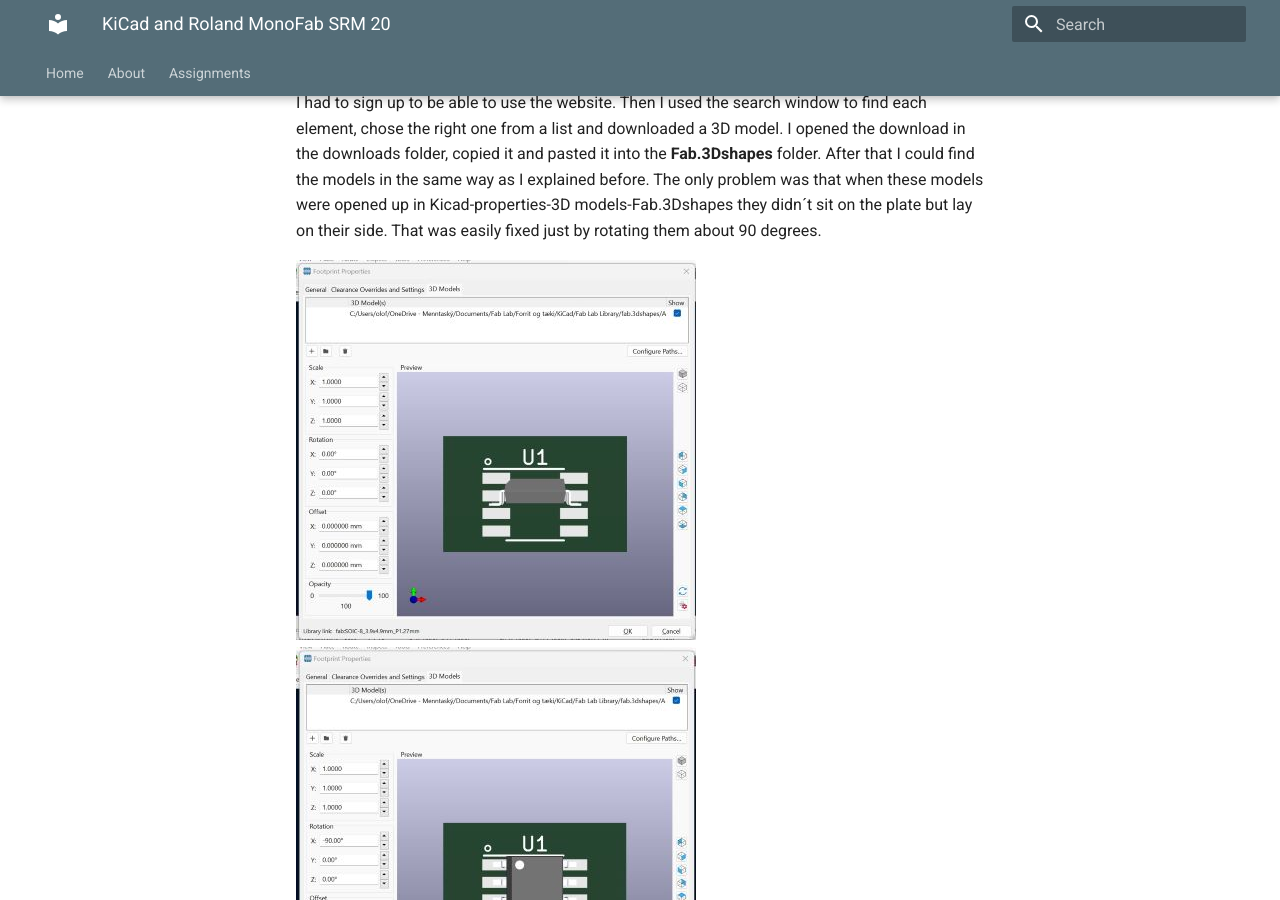
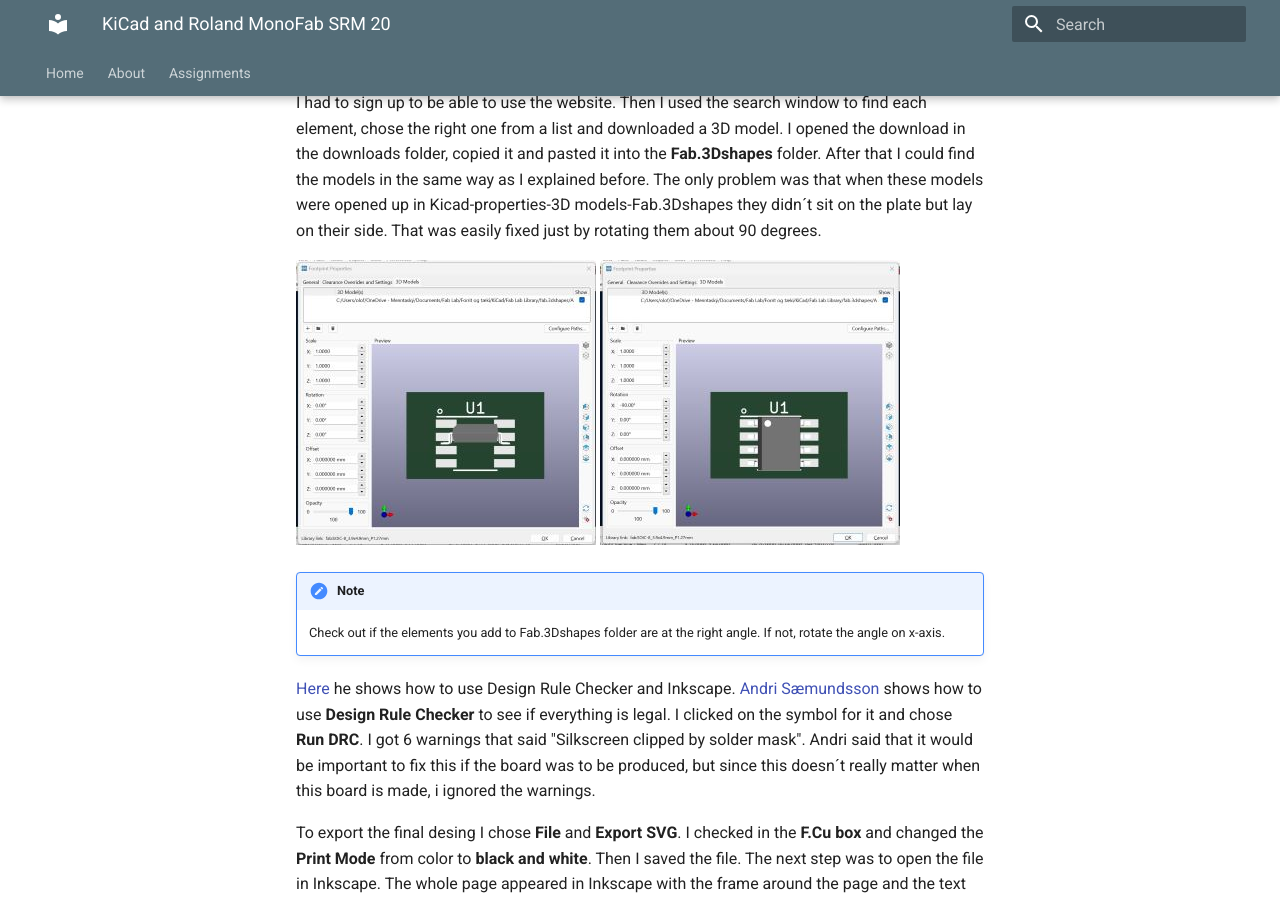
Before and after one commit to OlofH2/Before-Fab-Academy, an MkDocs documentation site: the page built from docs/KiCad_and_Roland_MonoFab_SRM_20.md, in a window 1280 px wide and 900 px high, scrolled down 5376 px. Built offline with MkDocs 1.6.1 and Material for MkDocs 9.7.7, drawn with Linux system fonts in a browser that asks for light colours.

Commit message:
ATtiny wrong and right 300x285 side by side

```diff
--- a/docs/KiCad_and_Roland_MonoFab_SRM_20.md
+++ b/docs/KiCad_and_Roland_MonoFab_SRM_20.md
@@ -99,7 +99,8 @@
 
 There was no 3D model for ATtiny4012, led light and button in Fab.3Dshapes, so [Andri Sæmundsson](https://fabacademy.org/2023/labs/akureyri/students/andri-semundsson/pages/aboutMe.html) explained in the video what to do and pointed to this [website](https://www.snapeda.com/) to find the 3D model. I had to sign up to be able to use the website. Then I used the search window to find each element, chose the right one from a list and downloaded a 3D model. I opened the download in the downloads folder, copied it and pasted it into the **Fab.3Dshapes** folder. After that I could find the models in the same way as I explained before. The only problem was that when these models were opened up in Kicad-properties-3D models-Fab.3Dshapes they didn´t sit on the plate but lay on their side. That was easily fixed just by rotating them about 90 degrees.
 
-![ATtiny_wrong_situation](img/ATtiny412_wrongSituation400x380.jpg)    ![ATtiny_Right_situation](img/ATtiny412_Right_after90degreesRotation400x380.jpg)
+ ![ATtiny_wrong_situation](img/ATtiny412_wrongSituation300x285.jpg)  ![ATtiny_right_situation](img/ATtiny412_Right_after90degreesRotation300x285.jpg)
+
 
 !!!note
     Check out if the elements you add to Fab.3Dshapes folder are at the right angle. If not, rotate the angle on x-axis.
```
Also changed, not shown: docs/img/ATtiny412_Right_after90degreesRotation300x285.jpg (added), docs/img/ATtiny412_wrongSituation300x285.jpg (added).
